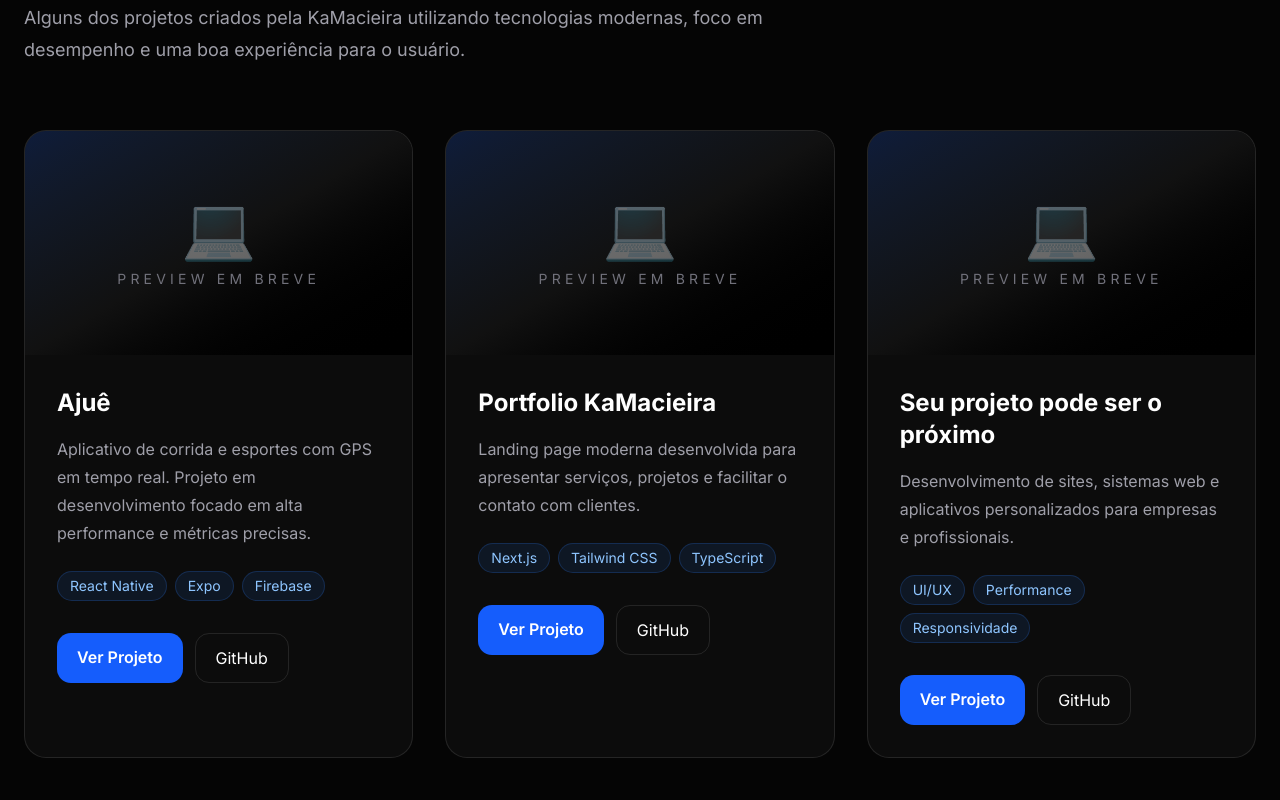
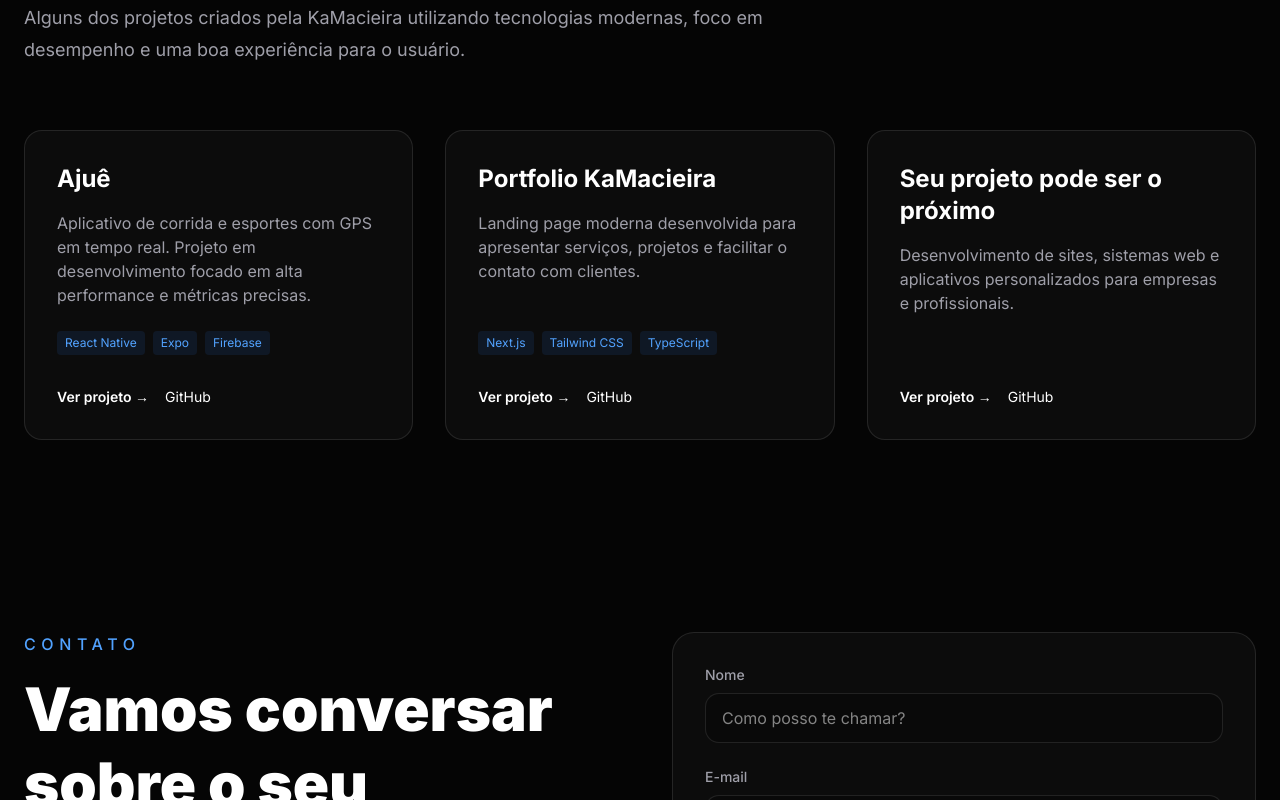
Before and after one commit to kaiquemacieira/PortfolioKaMacieira, a Next.js app: page / in a window 1280 px wide. Shown: the part 3740-4540 px from the top of the page. Built offline with nearby package versions, Linux system fonts and the light colour scheme.

Commit message:
fix: resolve metadata viewport and project card mapping error

```diff
--- a/app/layout.tsx
+++ b/app/layout.tsx
@@ -1,4 +1,4 @@
-import type { Metadata } from "next";
+import type { Metadata, Viewport } from "next";
 import { Inter, Geist } from "next/font/google";
 import "./globals.css";
 
@@ -16,7 +16,11 @@ export const metadata: Metadata = {
   description:
     "Desenvolvedor focado em criar sites e sistemas que geram resultados reais. Transforme sua ideia em um produto digital profissional.",
   authors: [{ name: "Kaíque Macieira" }],
-  viewport: "width=device-width, initial-scale=1",
+};
+
+export const viewport: Viewport = {
+  width: "device-width",
+  initialScale: 1,
 };
 
 export default function RootLayout({
--- a/components/ProjectCard.tsx
+++ b/components/ProjectCard.tsx
@@ -1,79 +1,34 @@
-type ProjectCardProps = {
+interface ProjectCardProps {
   title: string;
   description: string;
-  technologies: string[];
-  demo?: string;
-  github?: string;
-};
+  technologies?: string[]; // O "?" torna opcional
+  demo: string;
+  github: string;
+}
 
-export default function ProjectCard({
-  title,
-  description,
-  technologies,
-  demo = "#",
-  github = "#",
-}: ProjectCardProps) {
+export default function ProjectCard({ title, description, technologies, demo, github }: ProjectCardProps) {
   return (
-    <div className="group overflow-hidden rounded-3xl border border-white/10 bg-white/[0.03] transition-all duration-300 hover:-translate-y-2 hover:border-blue-500/60 hover:shadow-2xl hover:shadow-blue-500/10">
+    <div className="rounded-2xl border border-white/10 bg-white/[0.03] p-8 flex flex-col h-full transition hover:border-blue-500/50">
+      <h3 className="text-2xl font-bold">{title}</h3>
+      <p className="mt-4 flex-grow text-zinc-400">{description}</p>
 
-      {/* Área da futura imagem */}
-      <div className="flex h-56 items-center justify-center bg-gradient-to-br from-blue-600/20 via-[#111] to-black">
-
-        <div className="text-center">
-
-          <div className="text-6xl opacity-40">
-            💻
-          </div>
-
-          <p className="mt-3 text-sm uppercase tracking-[0.3em] text-zinc-500">
-            Preview em breve
-          </p>
-
-        </div>
-
-      </div>
-
-      <div className="p-8">
-
-        <h3 className="text-2xl font-bold">
-          {title}
-        </h3>
-
-        <p className="mt-4 leading-7 text-zinc-400">
-          {description}
-        </p>
-
+      {/* Aqui a verificação com ? evita o erro de 'undefined' */}
       <div className="mt-6 flex flex-wrap gap-2">
-          {technologies.map((tech) => (
-            <span
-              key={tech}
-              className="rounded-full border border-blue-500/20 bg-blue-500/10 px-3 py-1 text-sm text-blue-300"
-            >
+        {technologies?.map((tech) => (
+          <span key={tech} className="text-xs text-blue-400 bg-blue-500/10 px-2 py-1 rounded">
             {tech}
           </span>
         ))}
       </div>
 
-        <div className="mt-8 flex gap-3">
-
-          <a
-            href={demo}
-            className="rounded-xl bg-blue-600 px-5 py-3 font-semibold transition hover:bg-blue-500"
-          >
-            Ver Projeto
+      <div className="mt-8 flex gap-4">
+        <a href={demo} target="_blank" rel="noopener noreferrer" className="text-sm font-semibold hover:text-blue-400 transition">
+          Ver projeto →
         </a>
-
-          <a
-            href={github}
-            className="rounded-xl border border-white/10 px-5 py-3 transition hover:border-blue-500"
-          >
+        <a href={github} target="_blank" rel="noopener noreferrer" className="text-sm text-zinc-500 hover:text-white transition">
           GitHub
         </a>
-
       </div>
-
-      </div>
-
     </div>
   );
 }
--- a/components/sections/Projects.tsx
+++ b/components/sections/Projects.tsx
@@ -6,7 +6,7 @@ const projects = [
     description:
       "Aplicativo de corrida e esportes com GPS em tempo real. Projeto em desenvolvimento focado em alta performance e métricas precisas.",
     technologies: ["React Native", "Expo", "Firebase"],
-    demo: "#",
+    demo: "https://github.com/kaiquemacieira/Ajue", // Apontando para o GitHub
     github: "https://github.com/kaiquemacieira/Ajue",
   },
   {
@@ -21,9 +21,8 @@ const projects = [
     title: "Seu projeto pode ser o próximo",
     description:
       "Desenvolvimento de sites, sistemas web e aplicativos personalizados para empresas e profissionais.",
-    technologies: ["UI/UX", "Performance", "Responsividade"],
-    demo: "#contact",
-    github: "#",
+    demo: "#contact", // Este mantém o link para o formulário de contato
+    github: "#contact",
   },
 ];
 
@@ -32,7 +31,7 @@ export default function Projects() {
     <section id="projects" className="bg-[#050505] py-24">
       <div className="mx-auto max-w-7xl px-6">
         <div className="max-w-3xl">
-          <p className="uppercase tracking-[0.35em] text-blue-400">
+          <p className="uppercase tracking-[0.35em] text-blue-400 font-medium">
             Projetos
           </p>
           <h2 className="mt-4 text-4xl font-black md:text-6xl">
```
Lines whose indentation alone changed are shown as unchanged.
